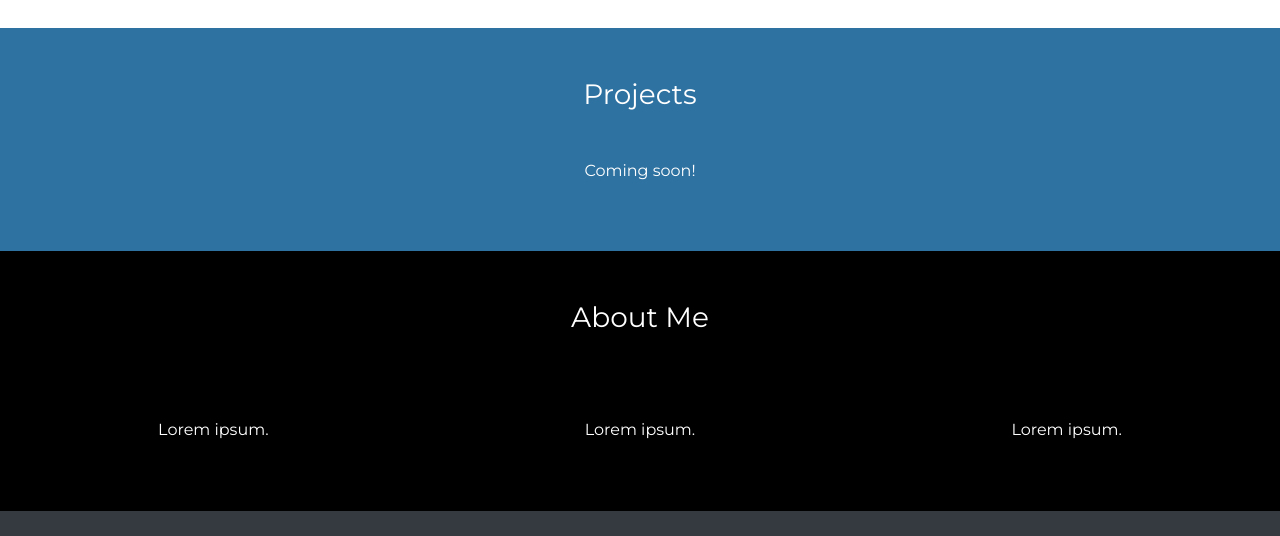
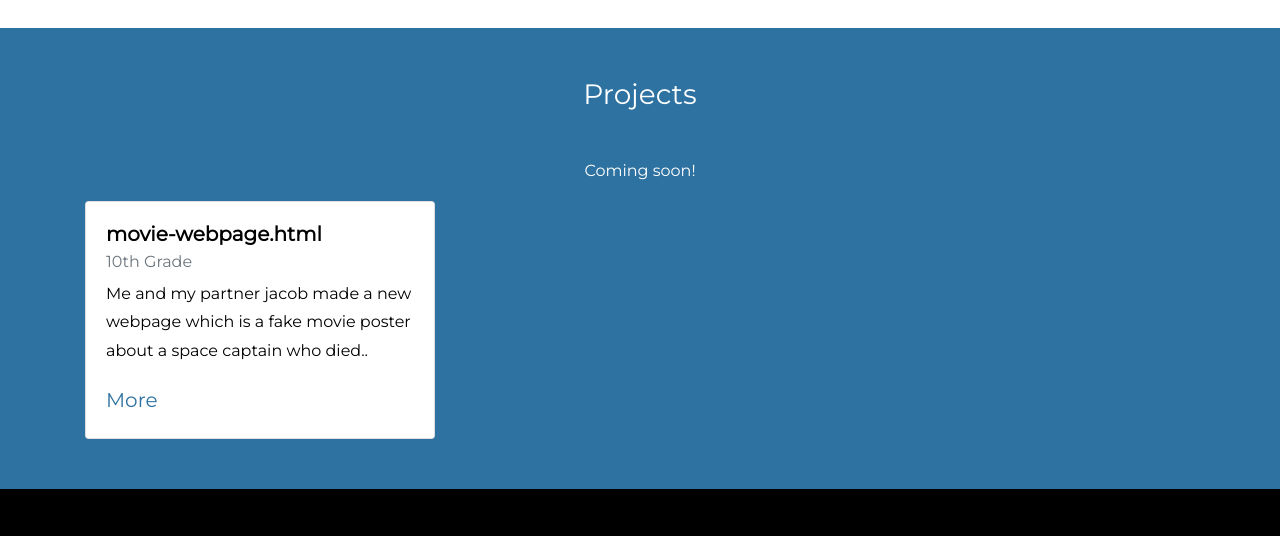
Before and after one commit to elijahk5569/elijahk5569.github.io, a plain HTML site: page index.html in a window 1280 px wide. Shown: the part 448-984 px from the top of the page. Drawn offline with nearby package versions, Linux system fonts and the light colour scheme.

Commit message:
Update index.html

```diff
--- a/index.html
+++ b/index.html
@@ -2,7 +2,7 @@
 <html lang="en">
 
 <head>
-    <title class="owner-name">#</title>
+    <title class="Elijah king">#</title>
     <meta charset="utf-8">
     <meta name="viewport" content="width=device-width, initial-scale=1">
     <link rel="stylesheet" href="https://stackpath.bootstrapcdn.com/bootstrap/4.3.1/css/bootstrap.min.css">
@@ -53,18 +53,18 @@
         <div class="container">
             <div class="row">
 
-                <!--
+
                 <div class="col-sm-4">
                     <div class="card">
                         <div class="card-body">
-                            <h5 class="card-title">Project Name</h5>
+                            <h5 class="card-title">movie-webpage.html</h5>
                             <h6 class="card-subtitle mb-2 text-muted">10th Grade</h6>
-                            <p class="card-text">A brief explanation of the project.</p>
-                            <a href="#" class="card-link">More</a>
+                            <p class="card-text">Me and my partner jacob made a new webpage which is a fake movie poster about a space captain who died..</p>
+                            <a href="projects/movie-webpage.html" class="card-link">More</a>
                         </div>
                     </div>
                 </div>
-                -->
+
 
             </div>
         </div>
```
